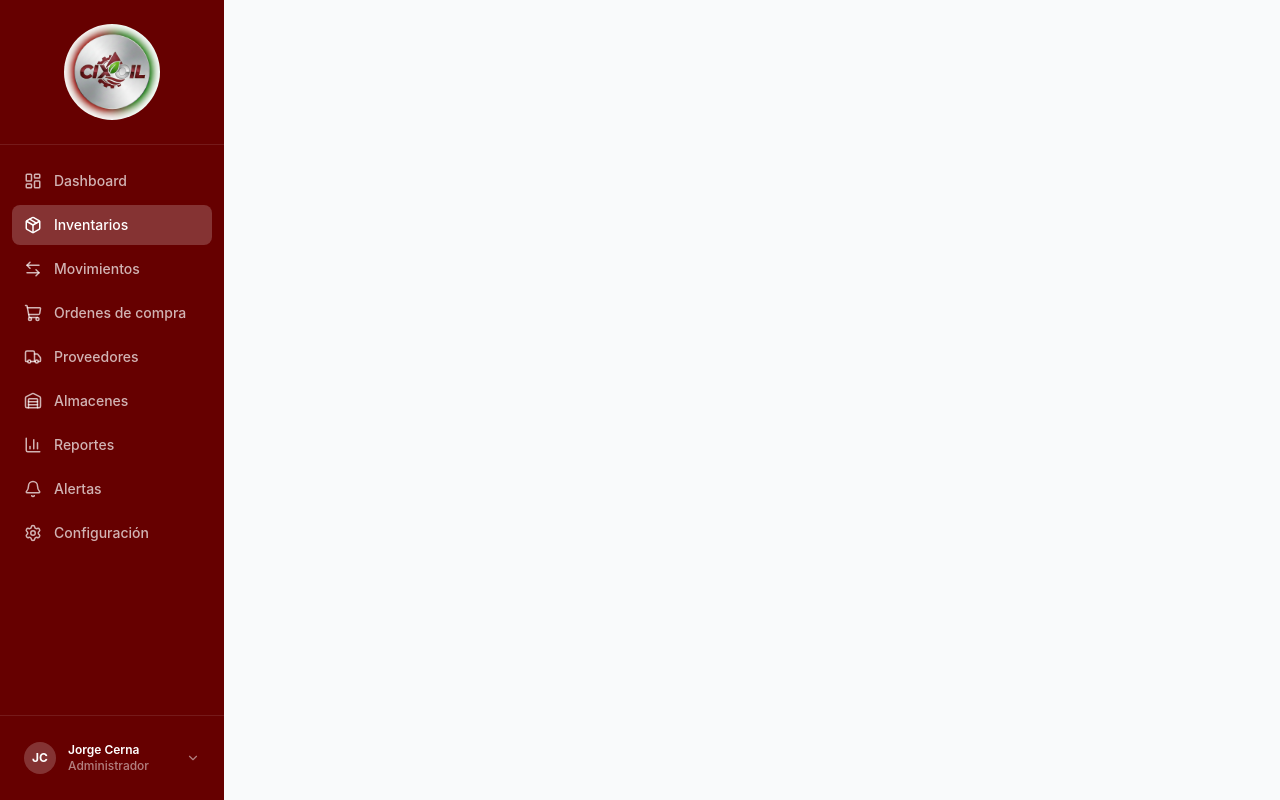
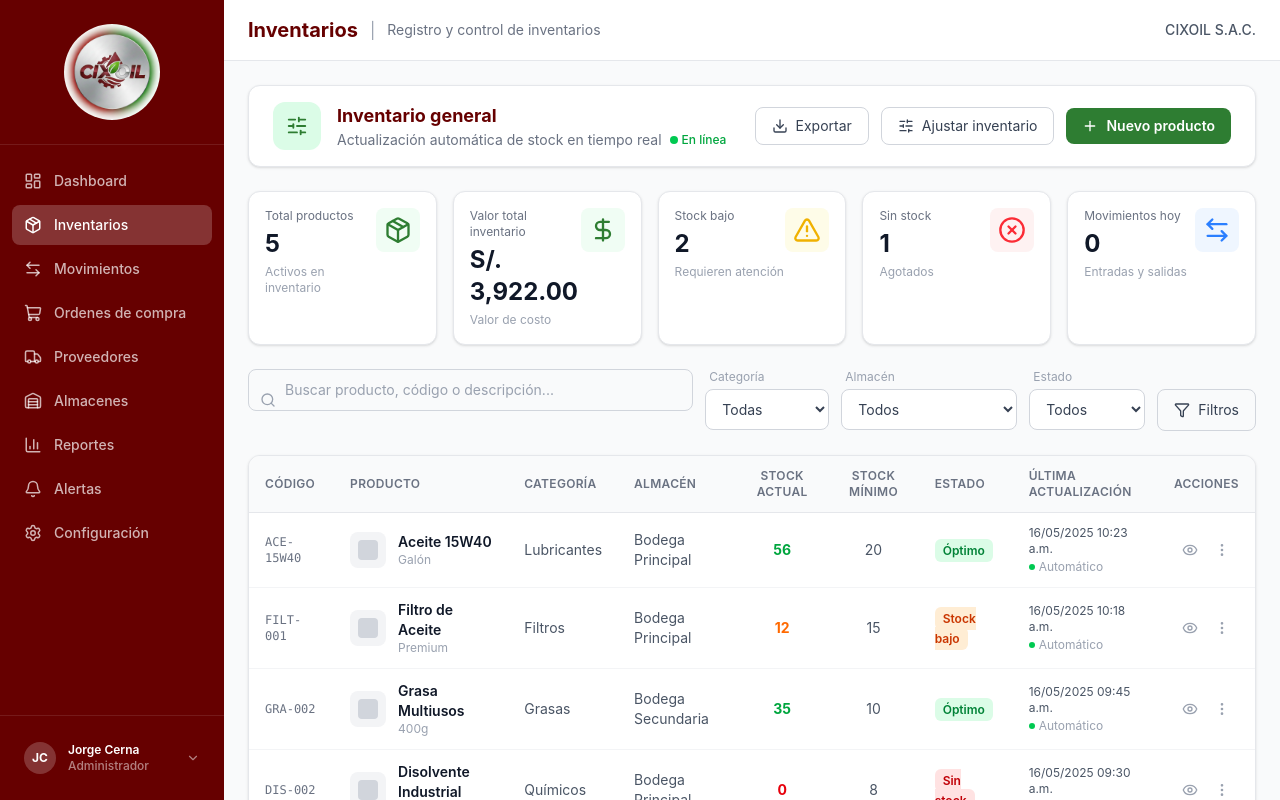
Before and after one commit to annes0p/Cix_Frontend, a React (Vite) app: page /inventarios in a window 1280 px wide. Built offline with nearby package versions, Linux system fonts and the light colour scheme; no server answers.

Commit message:
Fix: agregar Outlet en Layout para rutas anidadas

```diff
--- a/src/components/Layout.jsx
+++ b/src/components/Layout.jsx
@@ -1,10 +1,13 @@
+import { Outlet } from "react-router-dom";
 import Sidebar from "./Sidebar";
 
-export default function Layout({ children }) {
+export default function Layout() {
     return (
         <div className="flex h-screen overflow-hidden bg-gray-50">
             <Sidebar />
-            <main className="flex-1 overflow-y-auto">{children}</main>
+            <main className="flex-1 overflow-y-auto">
+                <Outlet />
+            </main>
         </div>
     );
 }
```
